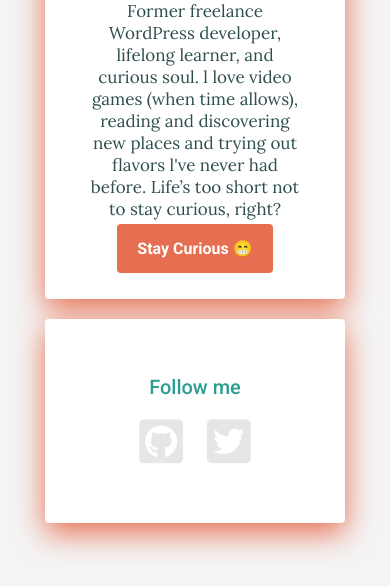
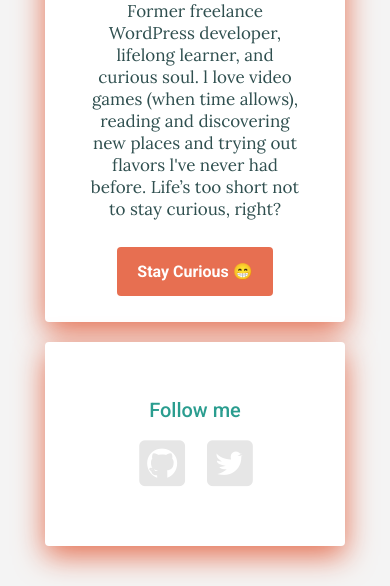
Before and after one commit to Papi-PF/profile, a plain HTML site: page index.html in a window 390 px wide. Shown: the part 333-919 px from the top of the page. Before the commit the page ends 896 px from the top, so only its background shows below. Drawn offline with Linux system fonts and the light colour scheme.

Commit message:
style.css

```diff
--- a/style.css
+++ b/style.css
@@ -1,6 +1,3 @@
-@import url(https://fonts.googleapis.com/css?family=Lora:400,700|Roboto:300,400,500,700,900);
-@import url(https://use.fontawesome.com/releases/v6.1.2/css/all.css);
-
 /* Colors and fonts */
 body {
   background: #f4f4f4;
@@ -39,26 +36,10 @@ a:hover {
   margin: 40px auto;
 }
 
-@media (max-width: 960px) {
-  .container {
-    width: 700px;
-  }
-}
-@media (max-width: 720px) {
-  .container {
-    width: 500px;
-  }
-}
-@media (max-width: 540px) {
-  .container {
-    width: 300px;
-  }
-}
-
 .card-white {
   background-color: white;
   padding: 40px;
-  box-shadow: 0px 10px 30px #E76F51;
+  box-shadow: 0px 10px 30px #e57052;
   border-radius: 4px;
   margin: 20px 0px;
   text-align: center;
@@ -99,6 +80,22 @@ a:hover {
   color: black;
 }
 
-#introduction p {
+#intrn p {
   margin-bottom: 40px;
 }
+
+@media (max-width: 960px) {
+  .container {
+    width: 700px;
+  }
+}
+@media (max-width: 720px) {
+  .container {
+    width: 500px;
+  }
+}
+@media (max-width: 540px) {
+  .container {
+    width: 300px;
+  }
+}
```
